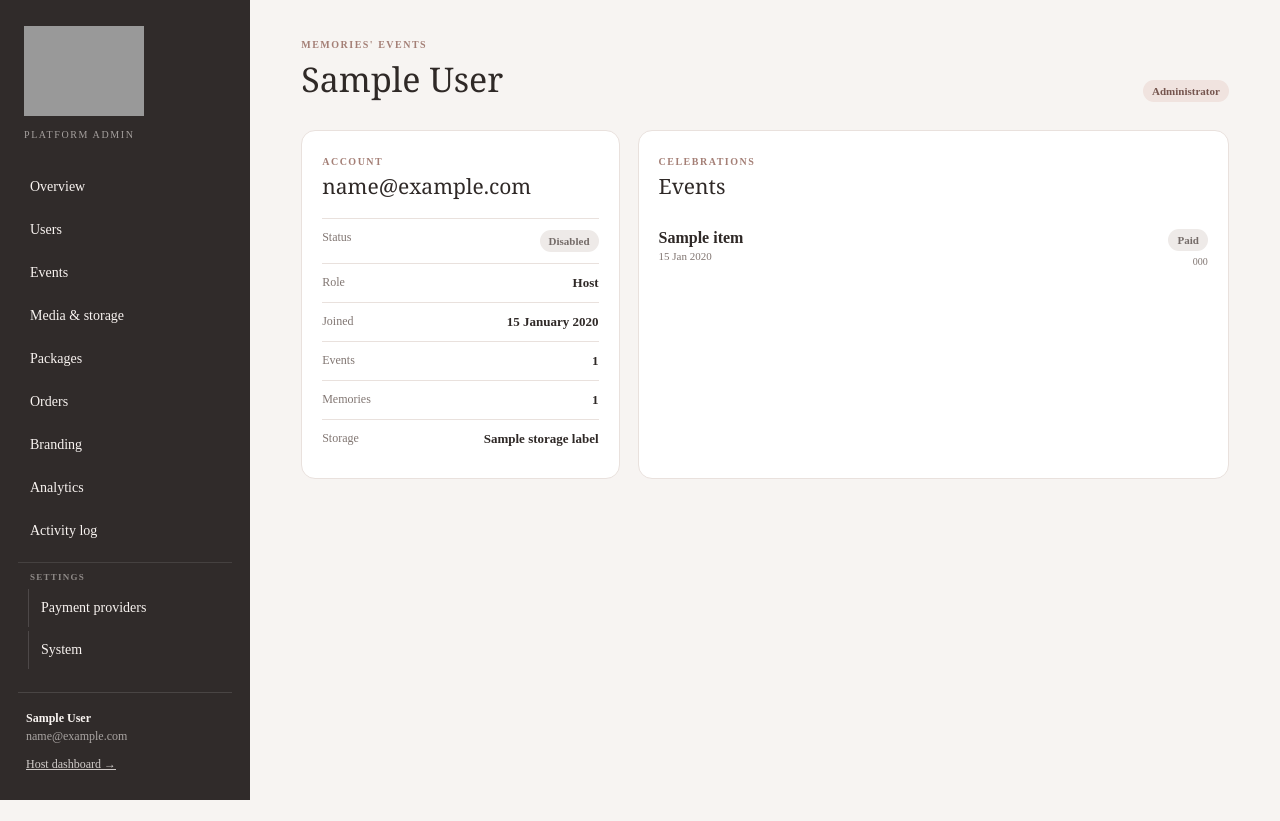
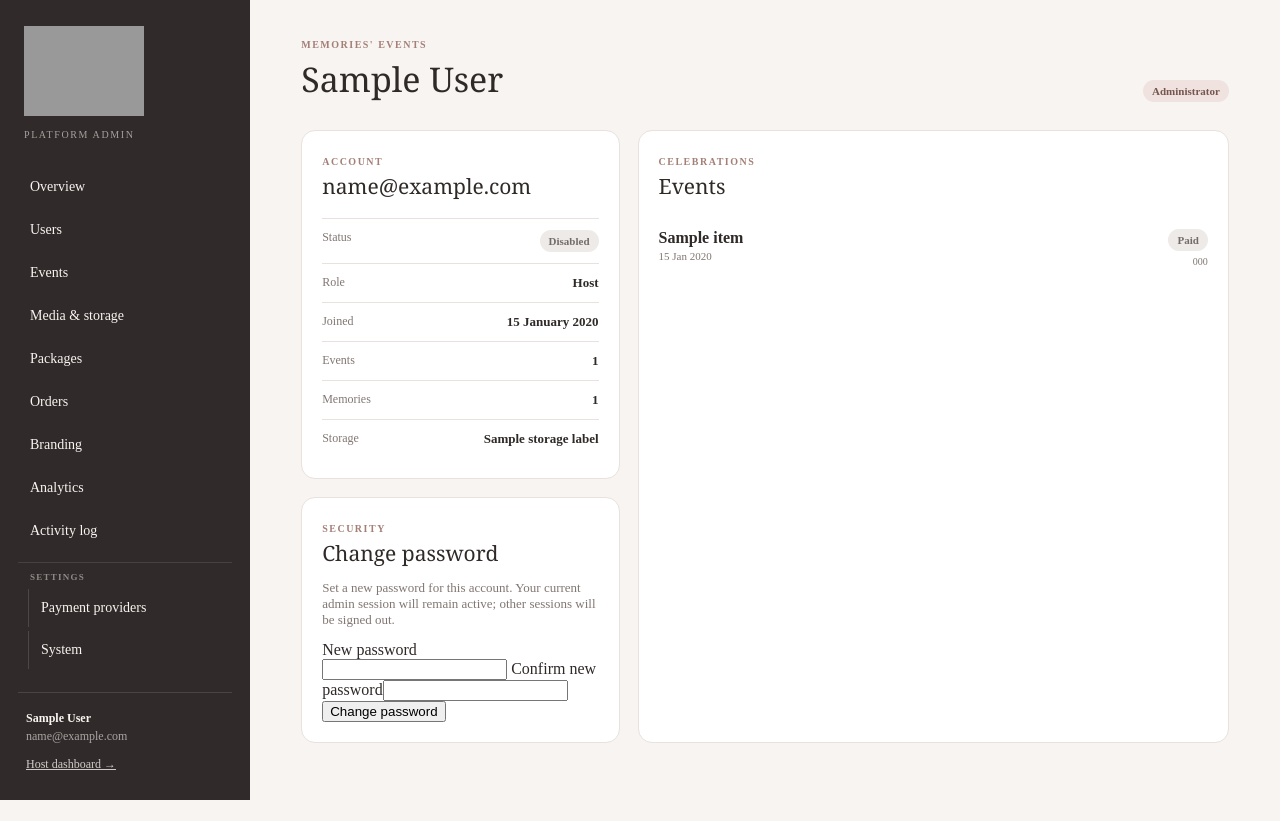
Before and after one commit to ShotOnMedia/markmonica, a FastAPI app: template templates/admin/user_detail.html in a window 1280 px wide. Before the commit the page ends 800 px from the top, so only its background shows below. Run offline with FastAPI, Linux system fonts and the light colour scheme; the template is opened without the code that fills it: most values are stand-ins (such as "Sample title", 1, 10 or a date in 2020); grey boxes are pictures that could not be loaded.

Commit message:
Add admin password reset controls

```diff
--- a/templates/admin/user_detail.html
+++ b/templates/admin/user_detail.html
@@ -1,6 +1,25 @@
 {% extends "admin/base.html" %}
 {% block title %}{{ target.display_name }}{% endblock %}{% block heading %}{{ target.display_name }}{% endblock %}
 {% block content %}
-<div class="detail-grid"><section class="panel"><span class="eyebrow">Account</span><h2>{{ target.email }}</h2><dl><div><dt>Status</dt><dd><span class="badge {{ 'ok' if target.is_active else 'muted' }}">{{ 'Active' if target.is_active else 'Disabled' }}</span></dd></div><div><dt>Role</dt><dd>{{ 'Administrator' if target.is_admin else 'Host' }}</dd></div><div><dt>Joined</dt><dd>{{ target.created_at.strftime('%d %B %Y') }}</dd></div><div><dt>Events</dt><dd>{{ events|length }}</dd></div><div><dt>Memories</dt><dd>{{ media_count }}</dd></div><div><dt>Storage</dt><dd>{{ storage_label }}</dd></div></dl>{% if target.id != admin.id %}<form class="admin-action" method="post" action="/admin/users/{{ target.id }}/status"><input type="hidden" name="is_active" value="{{ 'false' if target.is_active else 'true' }}"><button class="{{ 'danger' if target.is_active else '' }}" type="submit">{{ 'Disable account' if target.is_active else 'Enable account' }}</button></form>{% endif %}</section>
-<section class="panel"><div class="panel-head"><div><span class="eyebrow">Celebrations</span><h2>Events</h2></div></div><div class="rows">{% for item in events %}<a class="row" href="/admin/events/{{ item.id }}"><div><strong>{{ item.title }}</strong><span>{{ item.event_date.strftime('%d %b %Y') if item.event_date else 'Date not set' }}</span></div><div class="row-right"><span class="badge {{ 'ok' if item.status == 'live' else 'muted' }}">{{ item.status|title }}</span><small>{{ item.package_code|title }}</small></div></a>{% else %}<p class="empty">This host has no events.</p>{% endfor %}</div></section></div>
+<link rel="stylesheet" href="/static/admin-password.css">
+<div class="detail-grid">
+  <section>
+    <div class="panel">
+      <span class="eyebrow">Account</span><h2>{{ target.email }}</h2>
+      <dl><div><dt>Status</dt><dd><span class="badge {{ 'ok' if target.is_active else 'muted' }}">{{ 'Active' if target.is_active else 'Disabled' }}</span></dd></div><div><dt>Role</dt><dd>{{ 'Administrator' if target.is_admin else 'Host' }}</dd></div><div><dt>Joined</dt><dd>{{ target.created_at.strftime('%d %B %Y') }}</dd></div><div><dt>Events</dt><dd>{{ events|length }}</dd></div><div><dt>Memories</dt><dd>{{ media_count }}</dd></div><div><dt>Storage</dt><dd>{{ storage_label }}</dd></div></dl>
+      {% if target.id != admin.id %}<form class="admin-action" method="post" action="/admin/users/{{ target.id }}/status"><input type="hidden" name="is_active" value="{{ 'false' if target.is_active else 'true' }}"><button class="{{ 'danger' if target.is_active else '' }}" type="submit">{{ 'Disable account' if target.is_active else 'Enable account' }}</button></form>{% endif %}
+    </div>
+    <div class="panel password-reset-panel">
+      <span class="eyebrow">Security</span><h2>Change password</h2>
+      <p class="muted-copy">Set a new password for this account. {% if target.id == admin.id %}Your current admin session will remain active; other sessions will be signed out.{% else %}Existing sessions will be signed out.{% endif %}</p>
+      {% if password_changed %}<p class="admin-notice success" role="status">Password changed successfully.</p>{% elif password_error == 'mismatch' %}<p class="admin-notice error" role="alert">The passwords do not match.</p>{% elif password_error == 'length' %}<p class="admin-notice error" role="alert">Use a password between 8 and 256 characters.</p>{% endif %}
+      <form class="password-reset-form" method="post" action="/admin/users/{{ target.id }}/password">
+        <label>New password<input type="password" name="new_password" minlength="8" maxlength="256" autocomplete="new-password" required></label>
+        <label>Confirm new password<input type="password" name="confirm_password" minlength="8" maxlength="256" autocomplete="new-password" required></label>
+        <button type="submit">Change password</button>
+      </form>
+    </div>
+  </section>
+  <section class="panel"><div class="panel-head"><div><span class="eyebrow">Celebrations</span><h2>Events</h2></div></div><div class="rows">{% for item in events %}<a class="row" href="/admin/events/{{ item.id }}"><div><strong>{{ item.title }}</strong><span>{{ item.event_date.strftime('%d %b %Y') if item.event_date else 'Date not set' }}</span></div><div class="row-right"><span class="badge {{ 'ok' if item.status == 'live' else 'muted' }}">{{ item.status|title }}</span><small>{{ item.package_code|title }}</small></div></a>{% else %}<p class="empty">This host has no events.</p>{% endfor %}</div></section>
+</div>
 {% endblock %}
```
